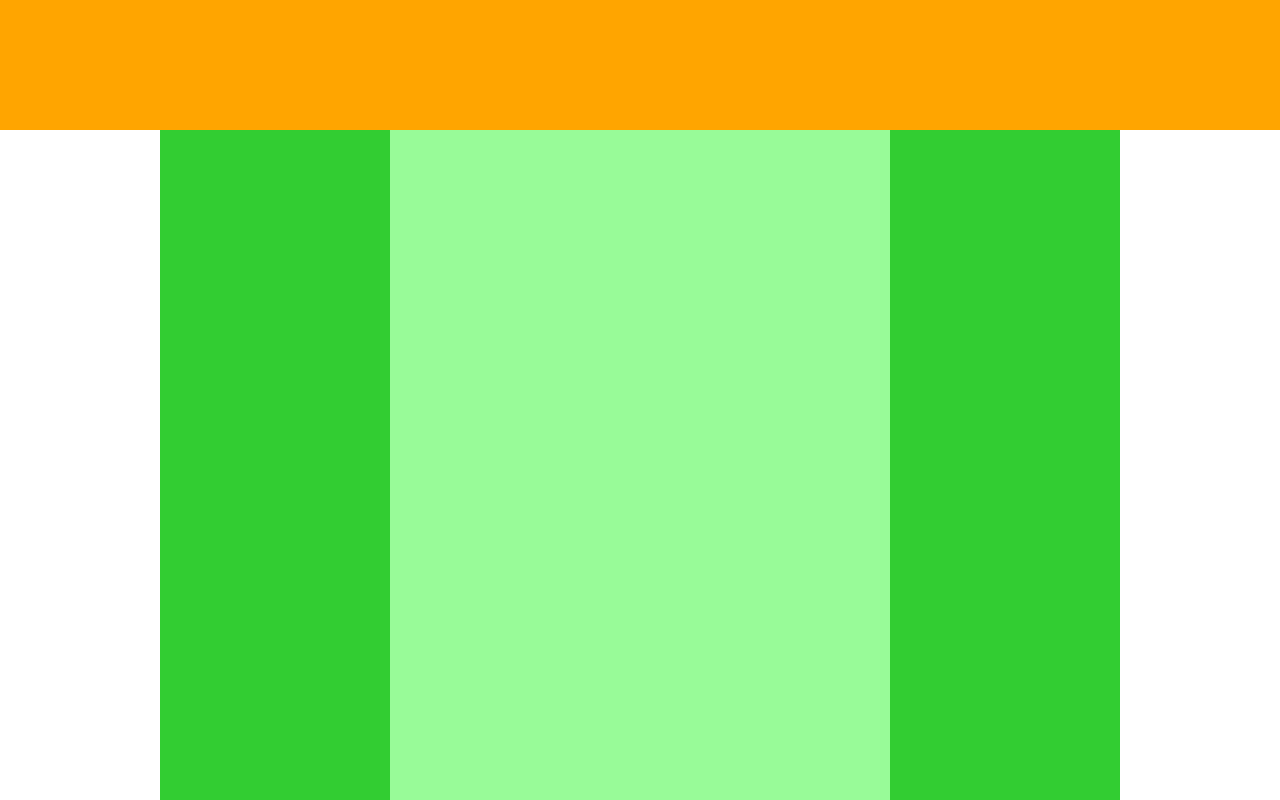
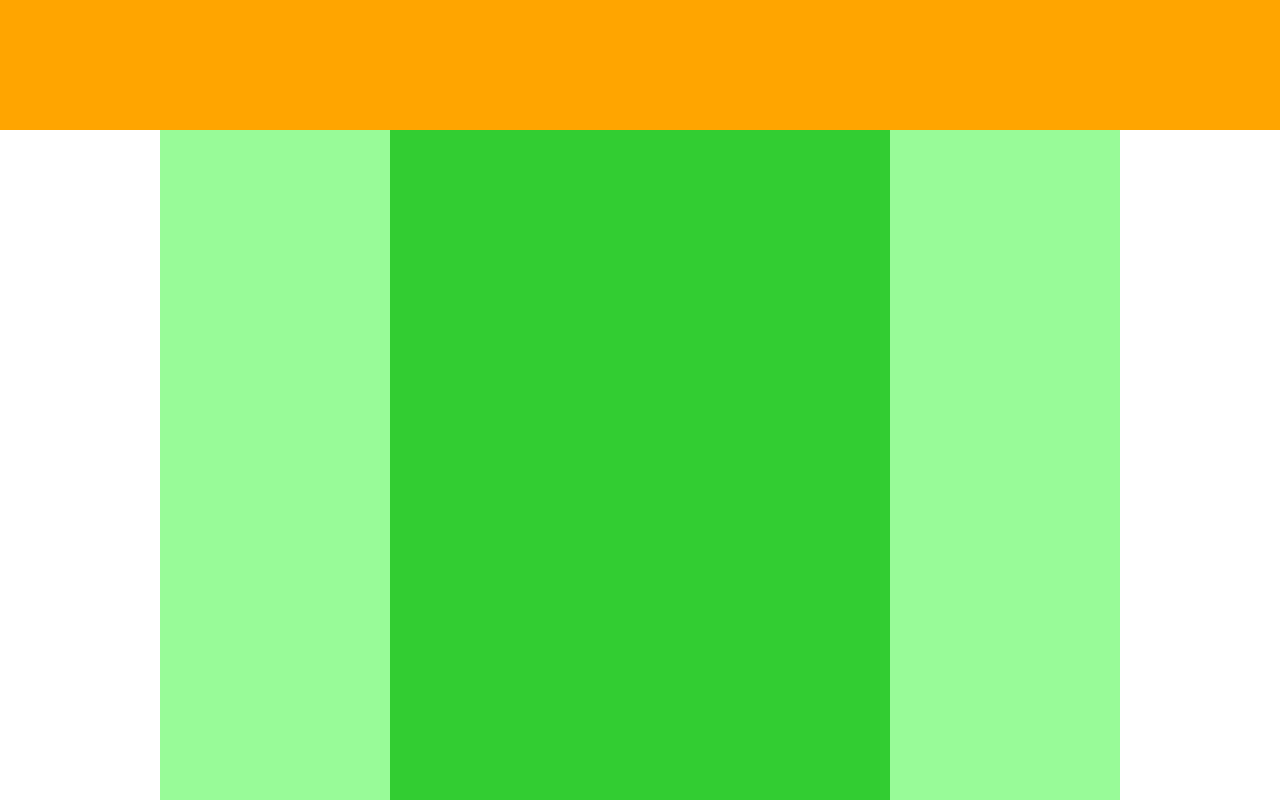
Before and after one commit to saya-94/caravan-test, a plain HTML site: page index.html in a window 1280 px wide. Shown: the part 420-1220 px from the top of the page. Drawn offline with Linux system fonts and the light colour scheme.

Commit message:
[Update] 1-3 演習問題

```diff
--- a/index.html
+++ b/index.html
@@ -10,11 +10,14 @@
   <div class="header"></div>
   <div class="main-visual"></div>
   <div class="main clearfix">
+    <div class="sidebar-left"></div>
+    <div class="blog"></div>
+    <div class="sidebar-right"></div>
+<!--     <div class="main-right"></div>
     <div class="main-left"></div>
-    <div class="main-right"></div>
+ -->
   </div>
   <div class="footer"></div>
 
 </body>
-
 </html>
--- a/style.css
+++ b/style.css
@@ -1,4 +1,3 @@
-/* ブラウザがそれぞれ持っているCSSをリセットするため */
 * {
   margin: 0;
   padding: 0;
@@ -11,40 +10,42 @@
   clear:both;
 }
 
+.main-visual {
+  width: 100%;
+  height: 500px;
+  background-color: orange;
+}
+
 .header {
   width: 100%;
   height: 50px;
   background-color: red;
 }
 
-.main-visual {
- width: 100%;
- height: 500px;
- background-color: orange;
+.main {
+  width: 960px;
+  margin: 0 auto;
 }
 
-.main-left {
+.sidebar-left {
   width: 230px;
+  height: 1400px;
+  background-color: palegreen;
+  float: left;
+}
+
+.blog {
+  width: 500px;
   height: 1400px;
   background-color: limegreen;
   float: left;
 }
 
-
-.main {
- width: 960px;
+.sidebar-right {
+  width: 230px;
   height: 1400px;
   background-color: palegreen;
- /*float: left;*/
- margin: 0 auto;
-}
-
-
-.main-right {
- width: 230px;
- height: 1400px;
- background-color: limegreen;
- float: right;
+  float: left;
 }
 
 .footer {
```
Lines whose indentation alone changed are shown as unchanged.
